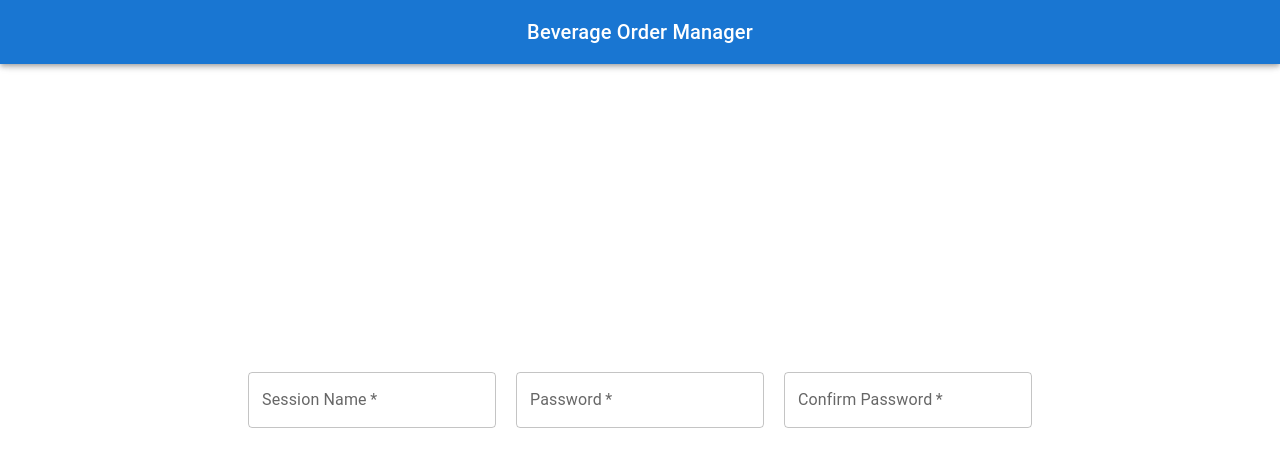
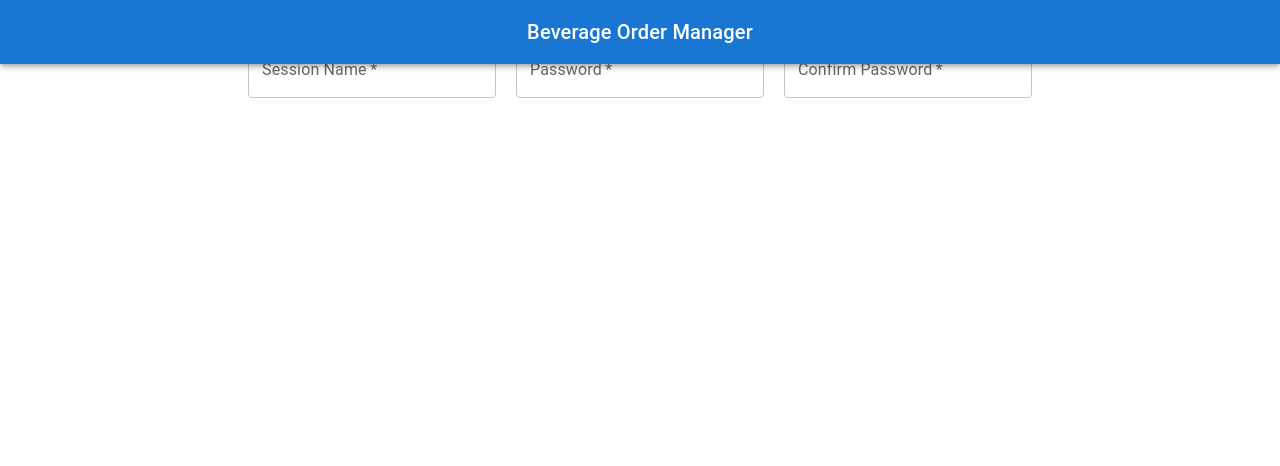
Before and after one commit to dexsjw/beverage-order-manager, a React (Vite) app: page / in a window 1280 px wide. Shown: the top 466 px of the page. Built offline with nearby package versions, Linux system fonts and the light colour scheme; some icons are missing.

Commit message:
updated flex layout properties

```diff
--- a/src/components/FlexContainerBox.tsx
+++ b/src/components/FlexContainerBox.tsx
@@ -1,17 +1,14 @@
 import { Box, Container, styled } from "@mui/material";
 
-export const FlexContainer = styled(Container)({
+export const FlexContainerColumn = styled(Container)({
+  height: "100vh",
   display: "flex",
-  flexDirection: "column",
-  justifyContent: "flex-start",
-  alignContent: "flex-start",
-  alignItems: "flex-start"
+  flexDirection: "column"
 })
 
 export const FlexBox = styled(Box)({
   display: "flex",
   flexDirection: "column",
   justifyContent: "flex-start",
-  alignContent: "flex-start",
-  alignItems: "flex-start"
+  alignContent: "flex-start"
 })
--- a/src/layout/BaseLayout.tsx
+++ b/src/layout/BaseLayout.tsx
@@ -1,7 +1,8 @@
-import { AppBar, Box, Container, IconButton, Menu, MenuItem, Toolbar, Typography } from "@mui/material";
+import CoffeeIcon from '@mui/icons-material/Coffee';
+import MenuIcon from '@mui/icons-material/Menu';
+import { AppBar, Box, Container, IconButton, Toolbar, Typography } from "@mui/material";
 import { Outlet } from "react-router-dom";
-import MenuIcon from '@mui/icons-material/Menu';
-import CoffeeIcon from '@mui/icons-material/Coffee';
+import { FlexContainer, FlexContainerColumn } from '../components/FlexContainerBox';
 
 function BaseLayout() {
 
@@ -29,7 +30,9 @@ function BaseLayout() {
         </Toolbar>
       </AppBar>
 
-      <Outlet />
+      <FlexContainerColumn>
+        <Outlet />
+      </FlexContainerColumn>
     </Container>
   )
 }
```
